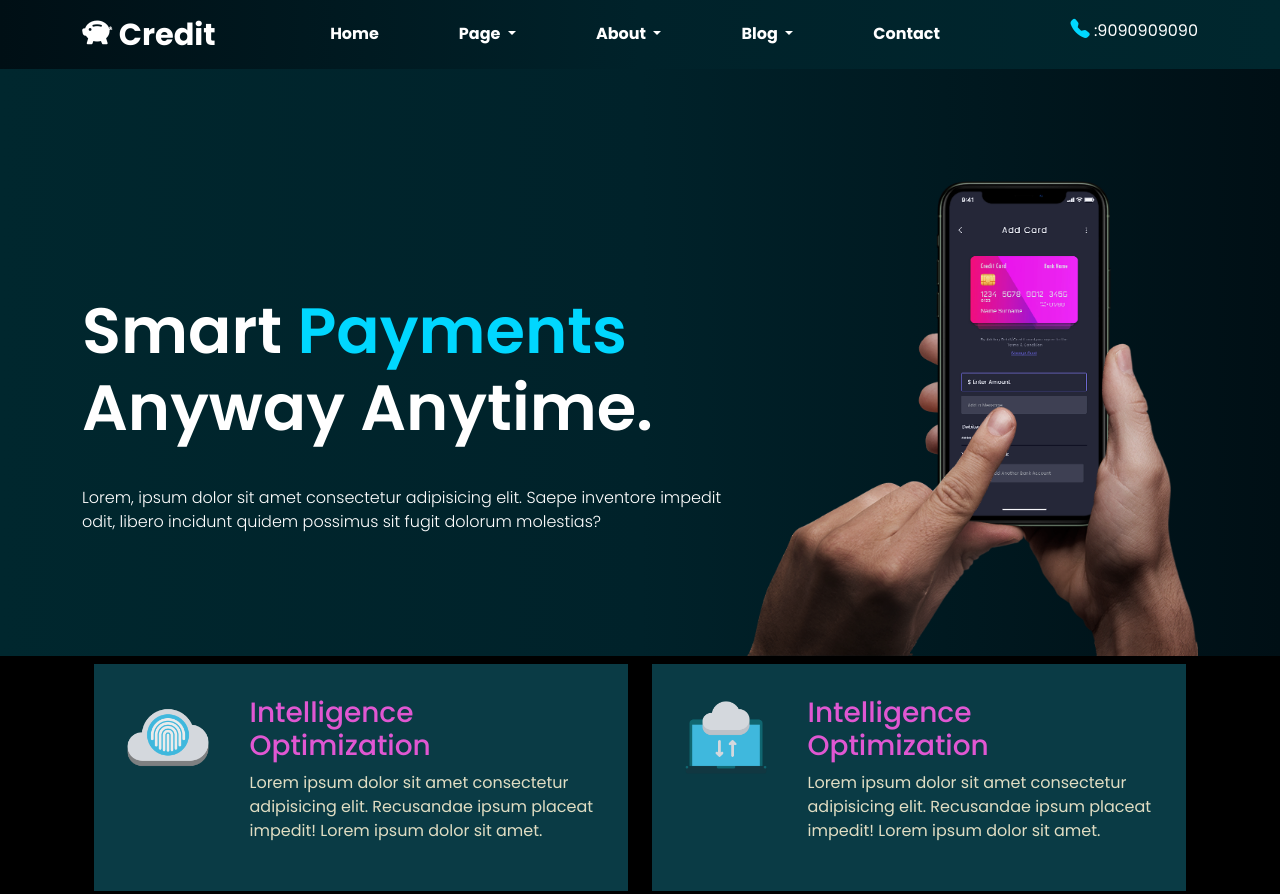
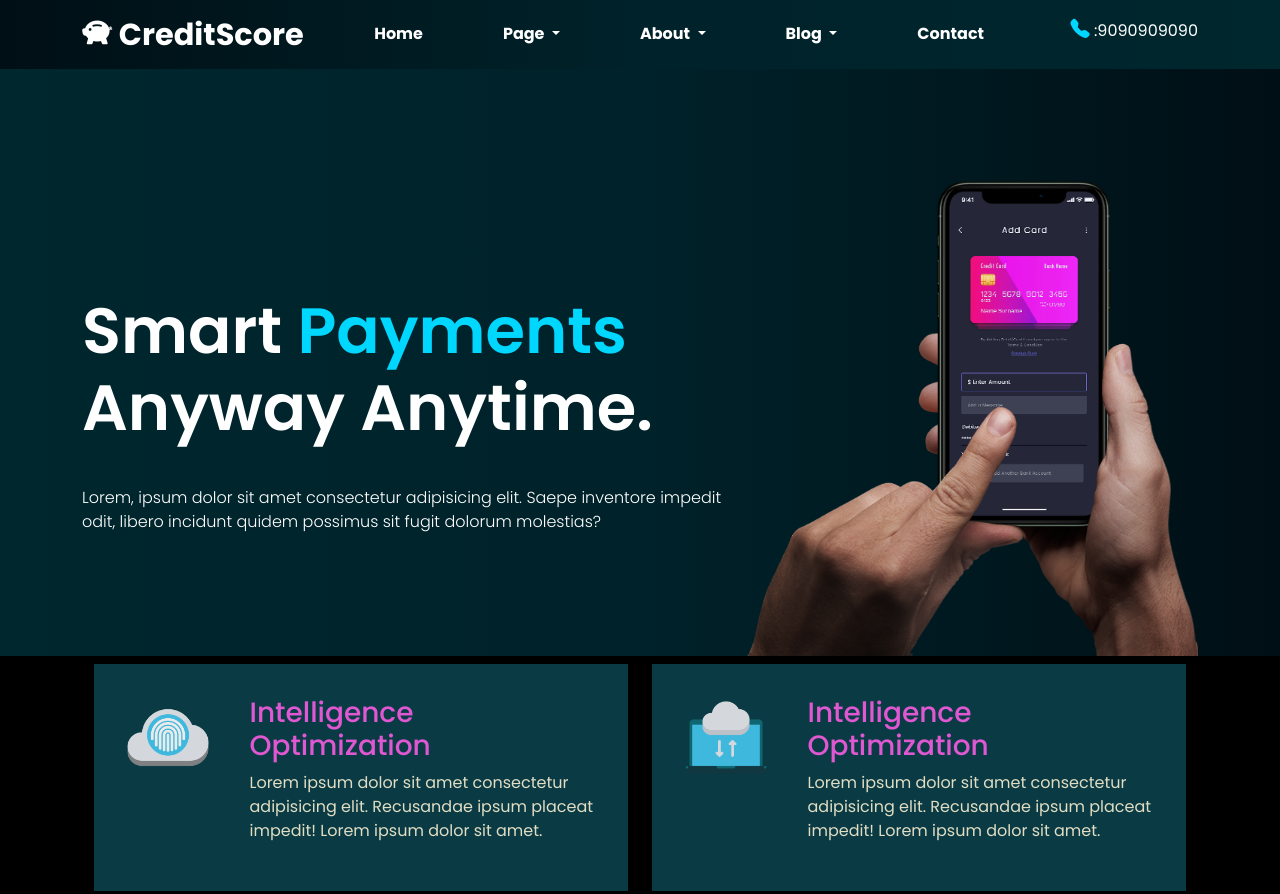
Before and after one commit to Brahma-nb123/Smart-Pay-Landing-page, a plain HTML site: page Smart Pay/index.html in a window 1280 px wide. Shown: the top 894 px of the page. Drawn offline with nearby package versions, Linux system fonts and the light colour scheme.

Commit message:
Thired jenkins commit

```diff
--- a/Smart Pay/index.html
+++ b/Smart Pay/index.html
@@ -36,7 +36,7 @@
         <span class="var">
           <a class="navbar-brand" href="#"
             ><i class="bi bi-piggy-bank-fill"></i
-            ><span class="var1"> Credit</span>
+            ><span class="var1"> CreditScore</span>
           </a>
         </span>
         <button
```
